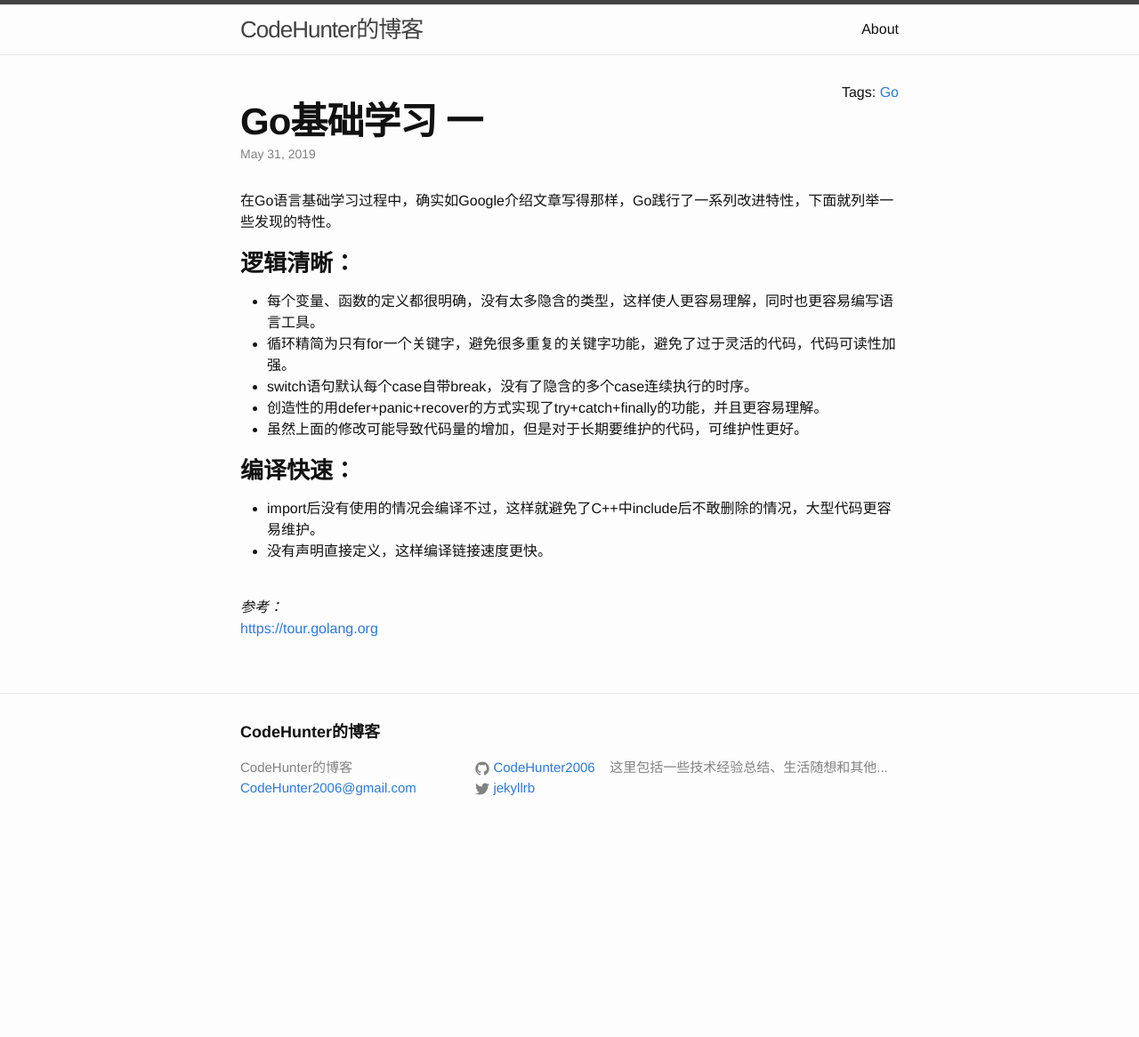
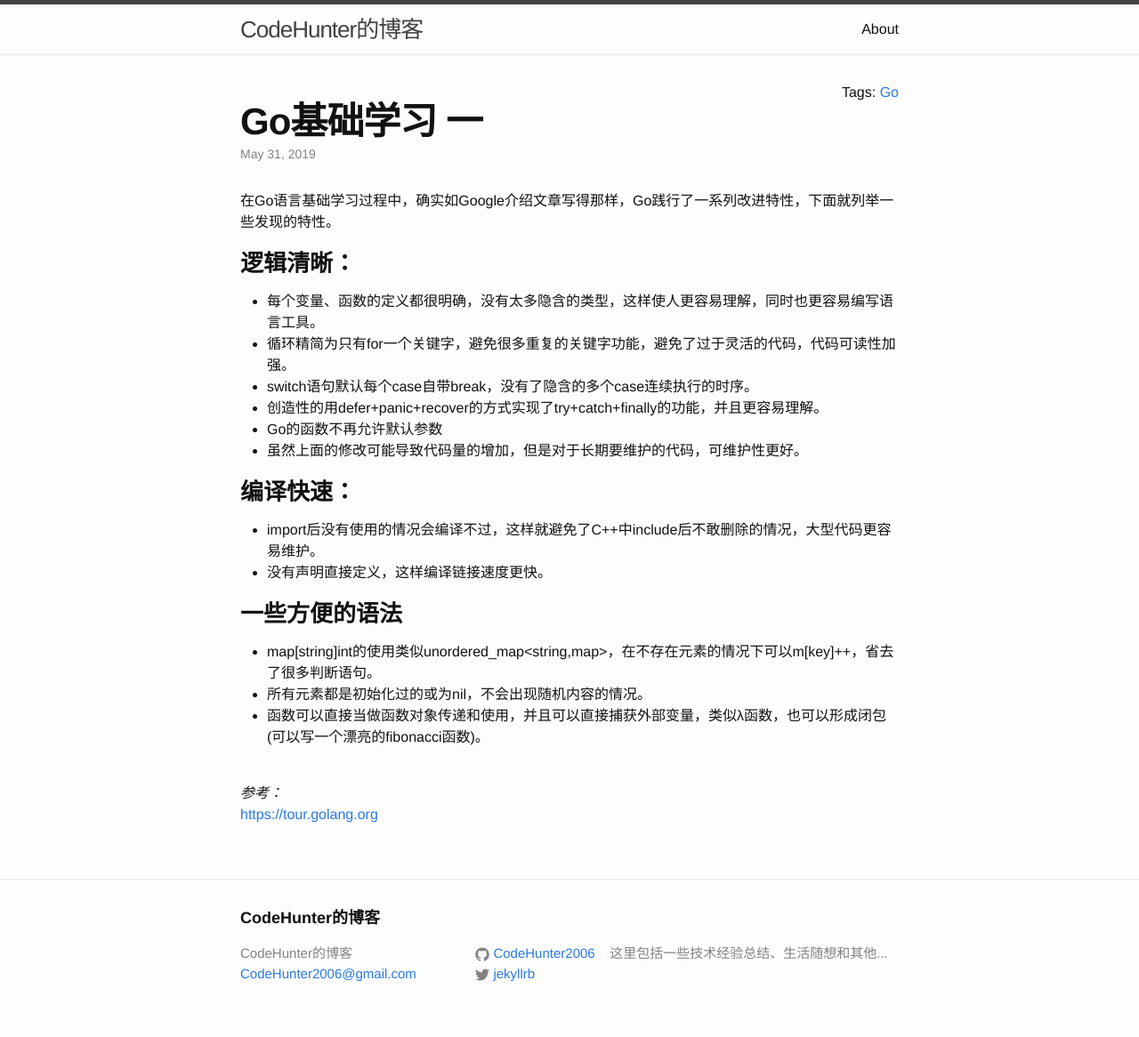
Before and after one commit to CodeHunter2006/CodeHunter2006.github.io, a Jekyll site: the page built from _posts/2019-05-31-Go.md, in a window 1280 px wide. Shown: the whole page at 89% size. Built offline with Jekyll 4.4.1, drawn with Linux system fonts in a browser that asks for light colours; before the commit the page ends 957 px from its top, so only the background shows below that.

Commit message:
增加特性描述

```diff
--- a/_posts/2019-05-31-Go.md
+++ b/_posts/2019-05-31-Go.md
@@ -12,13 +12,17 @@ tags: Go
 * 循环精简为只有for一个关键字，避免很多重复的关键字功能，避免了过于灵活的代码，代码可读性加强。
 * switch语句默认每个case自带break，没有了隐含的多个case连续执行的时序。
 * 创造性的用defer+panic+recover的方式实现了try+catch+finally的功能，并且更容易理解。
+* Go的函数不再允许默认参数
 * 虽然上面的修改可能导致代码量的增加，但是对于长期要维护的代码，可维护性更好。
 
 ### 编译快速：
 * import后没有使用的情况会编译不过，这样就避免了C++中include后不敢删除的情况，大型代码更容易维护。
 * 没有声明直接定义，这样编译链接速度更快。
 
-
+### 一些方便的语法
+* map[string]int的使用类似unordered_map<string,map>，在不存在元素的情况下可以m[key]++，省去了很多判断语句。
+* 所有元素都是初始化过的或为nil，不会出现随机内容的情况。
+* 函数可以直接当做函数对象传递和使用，并且可以直接捕获外部变量，类似λ函数，也可以形成闭包(可以写一个漂亮的fibonacci函数)。
 
 <br/>
 *参考：*<br/>
```
